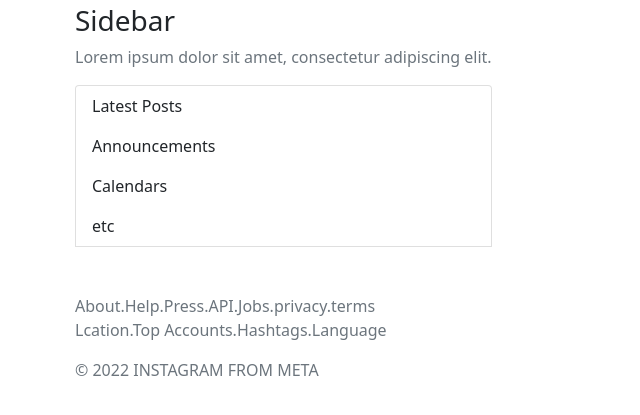
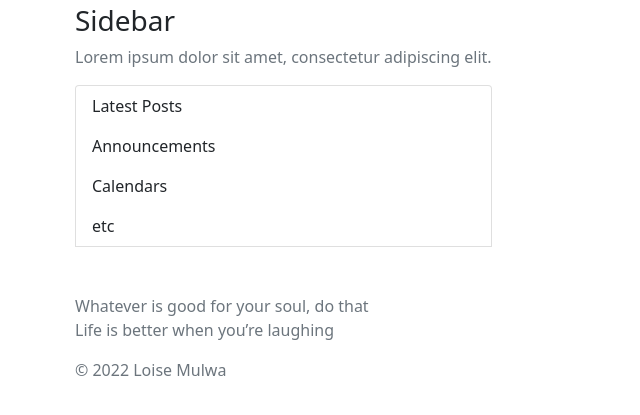
Before and after one commit to LoiseMulwa/Insta-clone, a Django app: page /search/ in a window 1280 px wide. Shown: the part 225-640 px from the top of the page, without its empty margins (0-640 px from the left). Run offline with Django 3.2, Linux system fonts and the light colour scheme; some libraries are stand-ins or nearby versions.

Commit message:
fx: ,odify second section

```diff
--- a/instagram/templates/instagram/base.html
+++ b/instagram/templates/instagram/base.html
@@ -50,8 +50,8 @@
 
               <footer class='text-muted'>
 
-                <p> About.Help.Press.API.Jobs.privacy.terms <br> Lcation.Top Accounts.Hashtags.Language</p>
-                <p>&copy; 2022 INSTAGRAM FROM META
+                <p> Whatever is good for your soul, do that<br>Life is better when you’re laughing</p>
+                <p>&copy; 2022 Loise Mulwa </p>
 
 
 
```
